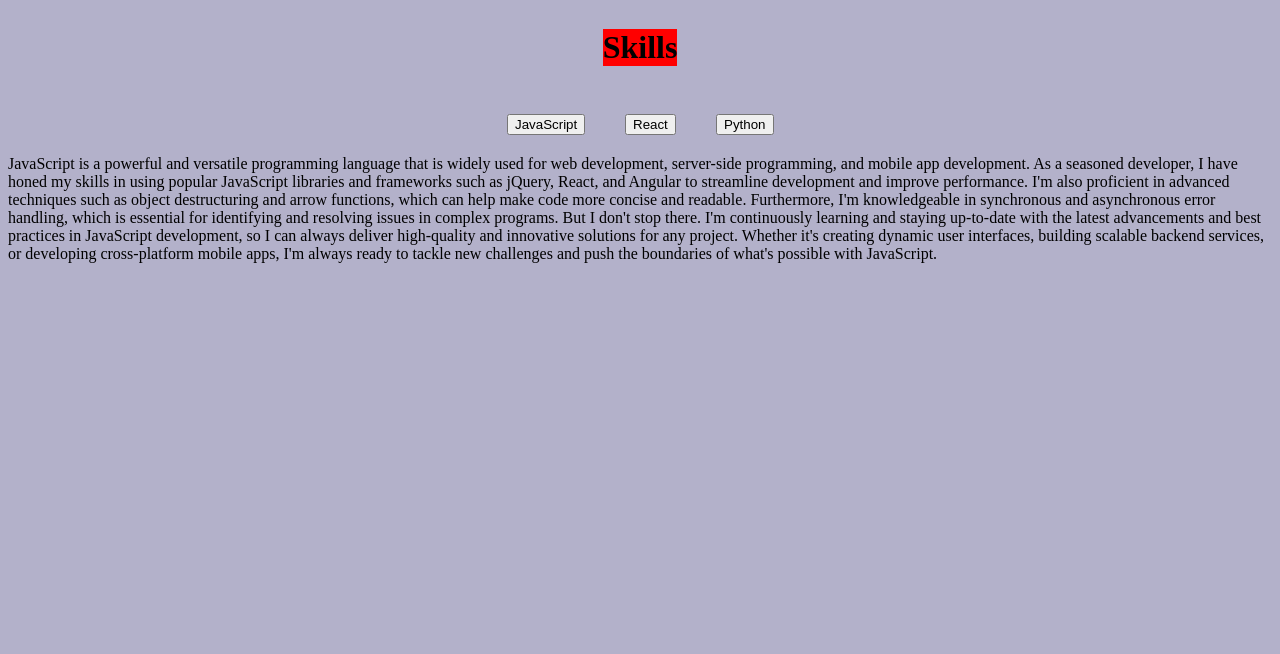
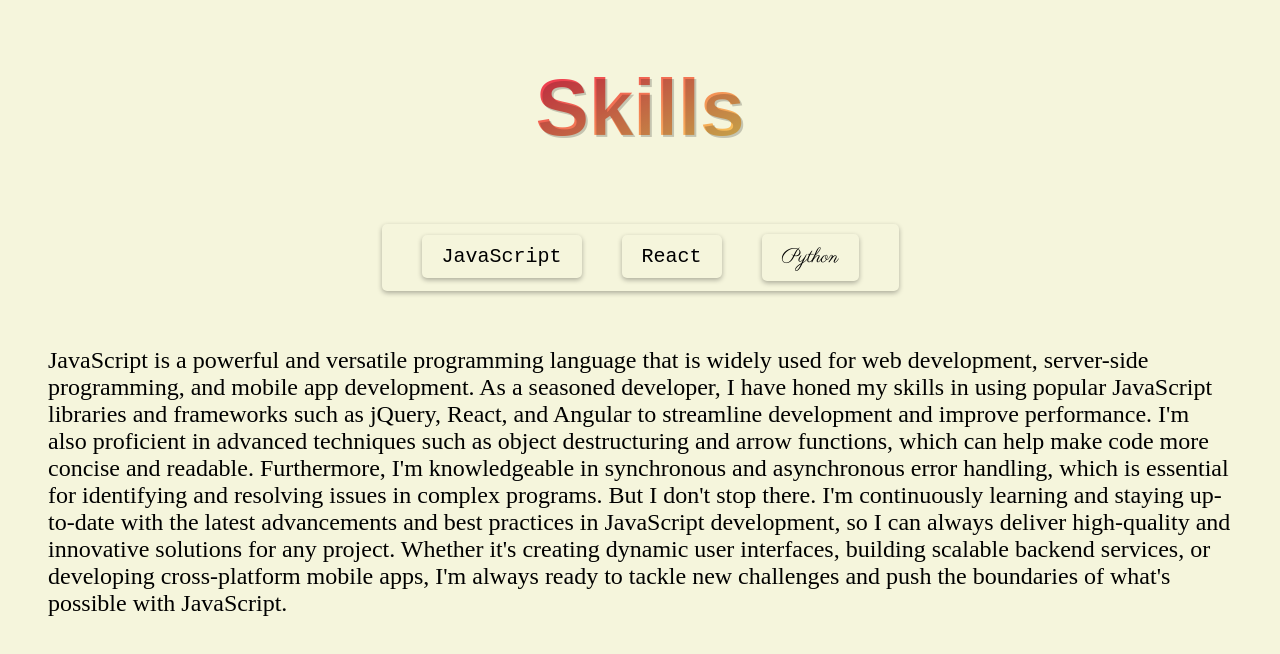
Before and after one commit to johnson999666/new4, a plain HTML site: page index.html in a window 1280 px wide. Drawn offline with Linux system fonts and the light colour scheme.

Commit message:
Add files via upload

```diff
--- a/index.html
+++ b/index.html
@@ -4,12 +4,13 @@
     <meta charset="UTF-8">
     <meta http-equiv="X-UA-Compatible" content="IE=edge">
     <meta name="viewport" content="width=device-width, initial-scale=1.0">
+    <link href="https://fonts.googleapis.com/css?family=Parisienne&display=swap" rel="stylesheet">
     <link href="style.css" rel="stylesheet" type="text/css" />
     <title>Document</title>
 </head>
 <body>
     <div class="skills">
-    <h1 id="skills">Skills</h1>
+    <h1 id="skills" class="awesome-heading">Skills</h1>
     </div>
 
 
--- a/style.css
+++ b/style.css
@@ -1,5 +1,5 @@
 body {
-    background-color: rgb(179, 177, 202);
+    background-color: beige;
 }
 
 
@@ -7,10 +7,7 @@ body {
     display: flex;
     justify-content: center;
 }
-h1 {
-    background-color: red;
-    color: black;
-}
+
 
 .first {
     display: flex;
@@ -27,34 +24,51 @@ h1 {
 #title {
     margin-right: 20px;
     margin-left: 20px;
+    font-family: 'Ubuntu Mono', monospace;
 }
 #title2 {
     margin-right: 20px;
     margin-left: 20px;
+    font-family: 'Roboto Mono', monospace;
+
 }
 #title3 {
     margin-right: 20px;
     margin-left: 20px;
+    font-family: 'Parisienne', cursive;
 }
 
 
 .sparkle {
-    position: relative;
     display: inline-block;
-    animation: sparkle 1s infinite;
+    padding: 10px 20px;
+    font-size: 20px;
+    color: black;
+    background: beige;
+    border: none;
+    border-radius: 5px;
+    box-shadow: 0 2px 5px rgba(0, 0, 0, 0.3);
+    transition: all 0.3s ease;
+  }
+
+  .cool-button:hover {
+    background: linear-gradient(to bottom, #ff8f5e 0%,#ff4c00 100%);
+    box-shadow: 0 4px 8px rgba(0, 0, 0, 0.3);
+    transform: translateY(-2px);
+  }
+
+
+  .awesome-heading {
+    font-size: 5rem;
+    font-family: 'Montserrat', sans-serif;
+    background: linear-gradient(to bottom right, #ed254e, #f9dc5c);
+    -webkit-background-clip: text;
+    -webkit-text-fill-color: transparent;
+    text-shadow: 2px 2px 0px rgba(0,0,0,0.2);
+  }
+
+#second {
+    margin: 40px;
+    font-size: 1.5rem;
+
 }
-
-@keyframes sparkle {
-    0% {
-        transform: scale(1);
-        opacity: 1;
-    }
-    50% {
-        transform: scale(1.5);
-        opacity: 0.5;
-    }
-    100% {
-        transform: scale(1);
-        opacity: 1;
-    }
-}
```
